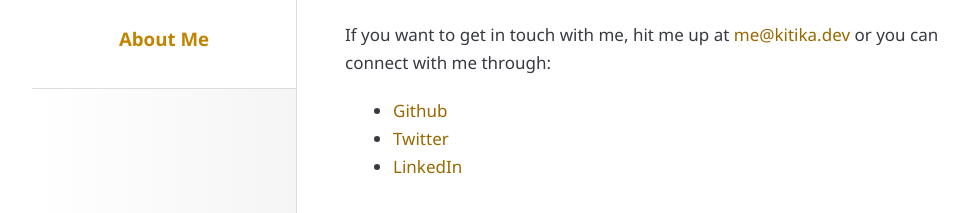
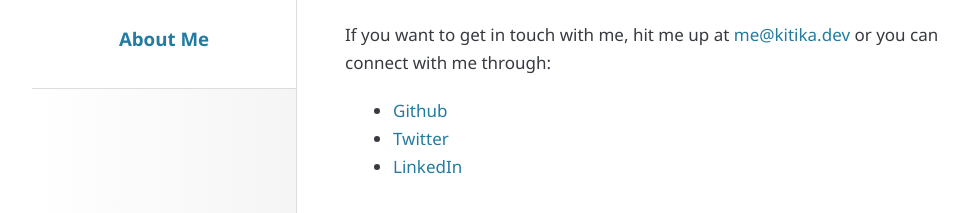
Before and after one commit to lukorito/portfolio-site, a Gatsby site: page / in a window 1280 px wide. Shown: the part 307-520 px from the top of the page, without its empty margins (108-1077 px from the left). Built offline with nearby package versions, Linux system fonts and the light colour scheme; Gatsby itself is replaced by a stand-in of ours.

Commit message:
Change styling

```diff
--- a/src/styles/main.scss
+++ b/src/styles/main.scss
@@ -73,7 +73,6 @@ body {
         a {
             background: #fff;
             border-radius: 4px;
-            color: #383a42;
             display: block;
             font-size: 1.1rem;
             font-weight: 600;
@@ -82,17 +81,16 @@ body {
             position: relative;
             text-decoration: none;
             transition: all 150ms ease-out;
-            // background: rgba(193,132,1,.08);
-            color: #c18401;
+            color: #247BA0;
 
             //  To be implemented when expanding
             // &:active {
             //     background: rgba(193,132,1,.08);
-            //     color: #c18401;
+            //     color: #247BA0;
             // }
 
             &:hover {
-                background-color: rgba(193,132,1,.08);
+                background-color: rgba(44, 119, 115, 0.08);
             }
         }
 
@@ -133,12 +131,12 @@ main {
     }
 
     a {
-        color: #986801;
+        color: #247BA0;
         transition: color .1s ease-in-out;
         text-decoration: none;
 
         &:hover {
-            color: #e89f01;
+            color: #FF1654;
         }
     }
 
```
